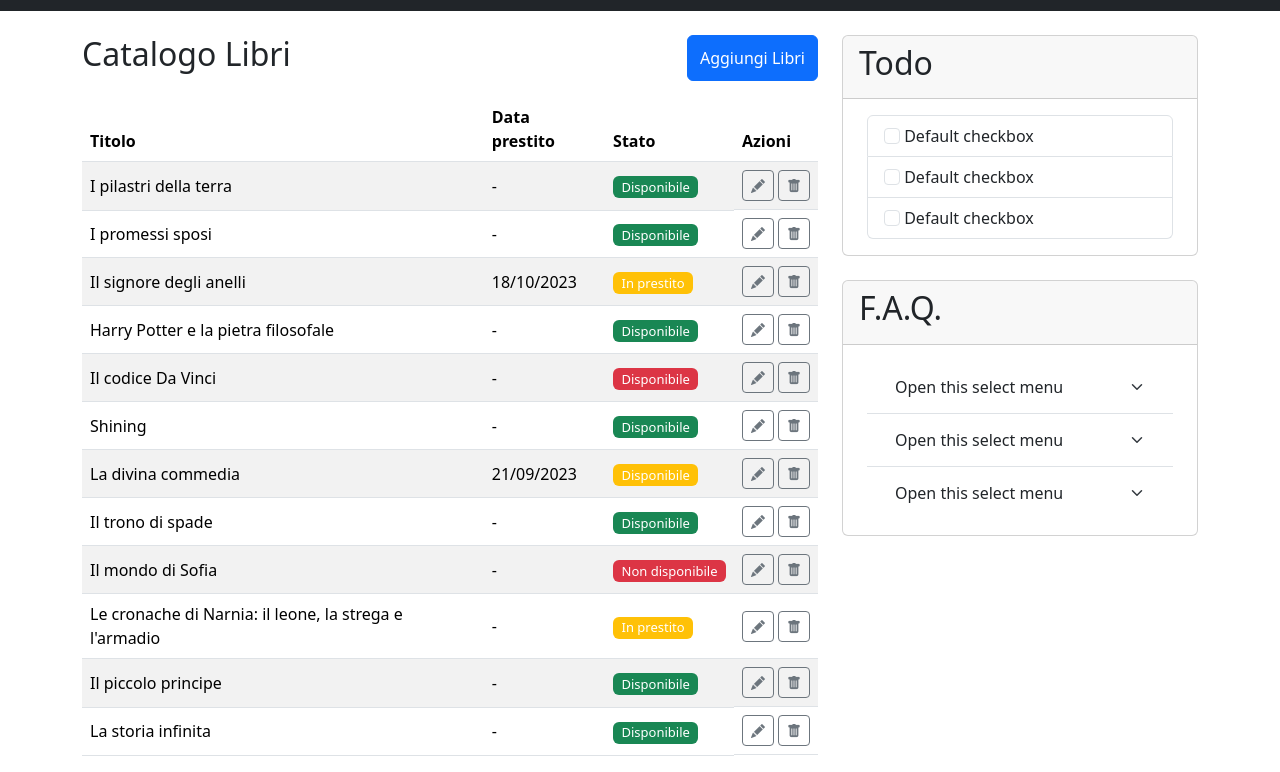
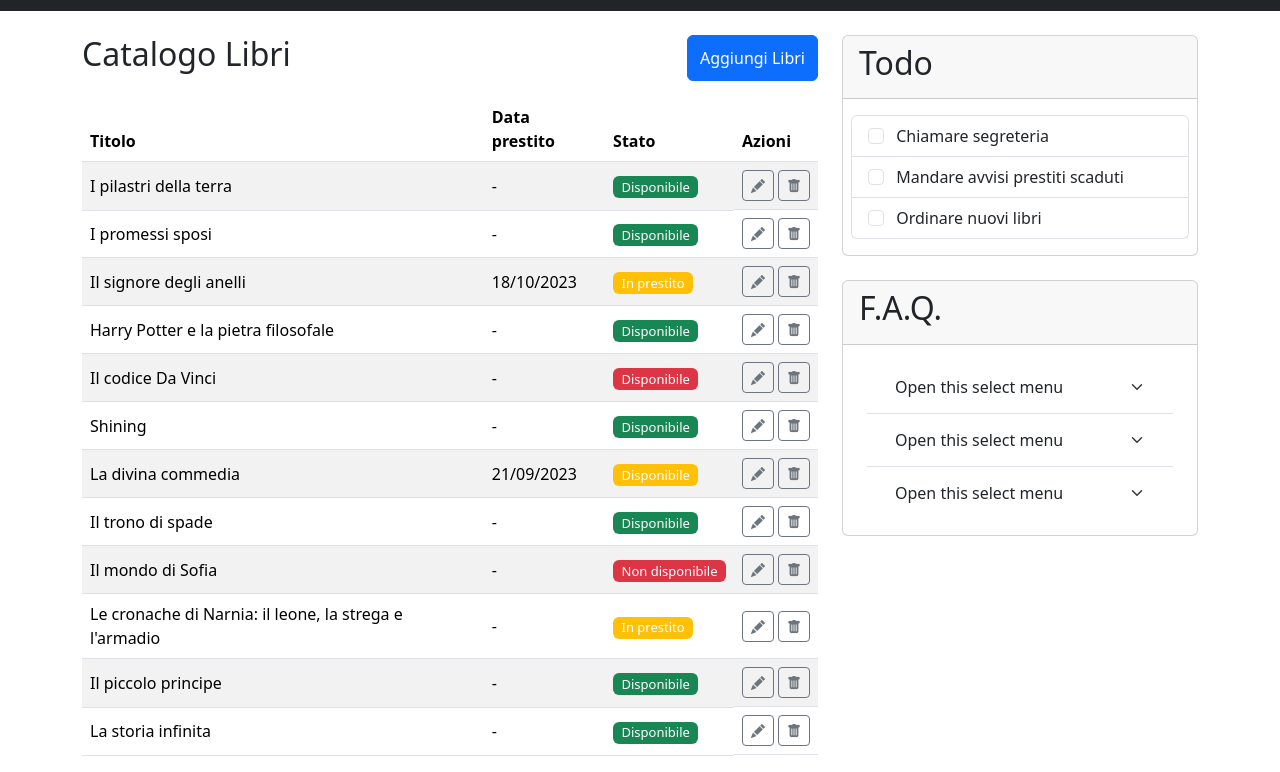
Before and after one commit to erikagiella/html-css-bootstrap-dashboard, a plain HTML site: page index.html in a window 1280 px wide. Shown: the part 66-838 px from the top of the page. Drawn offline with nearby package versions, Linux system fonts and the light colour scheme.

Commit message:
Todo: inserito contenuto

```diff
--- a/index.html
+++ b/index.html
@@ -323,24 +323,24 @@
                         <div class="card-header">
                             <h2>Todo</h2>
                         </div>
-                        <div class="py-3 px-4">
+                        <div class="px-2 py-3">
                             <ul class="list-group">
                                 <li class="list-group-item">
                                     <input class="form-check-input" type="checkbox">
-                                    <label class="form-check-label">
-                                        Default checkbox
+                                    <label class="form-check-label ps-2">
+                                        Chiamare segreteria
                                     </label>
                                 </li>
                                 <li class="list-group-item">
                                     <input class="form-check-input" type="checkbox">
-                                    <label class="form-check-label">
-                                        Default checkbox
+                                    <label class="form-check-label ps-2 text-nowrap">
+                                        Mandare avvisi prestiti scaduti
                                     </label>
                                 </li>
                                 <li class="list-group-item">
                                     <input class="form-check-input" type="checkbox">
-                                    <label class="form-check-label">
-                                        Default checkbox
+                                    <label class="form-check-label ps-2">
+                                        Ordinare nuovi libri
                                     </label>
                                 </li>
                             </ul>
```
